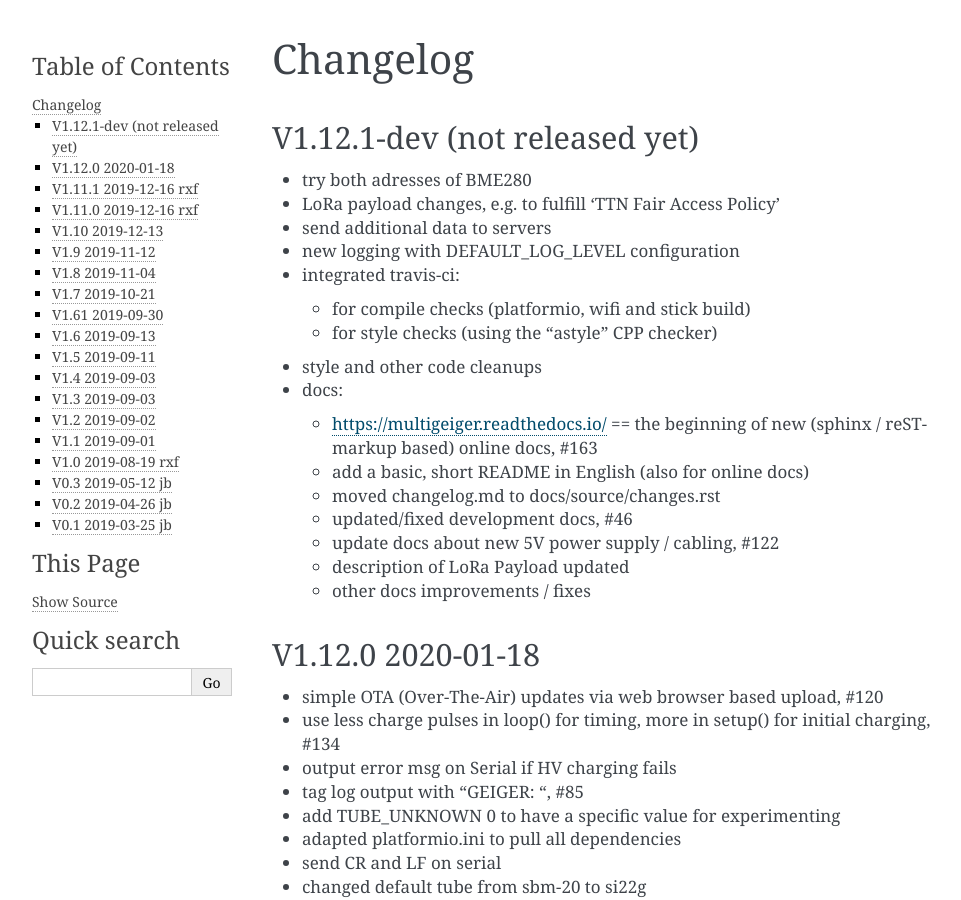
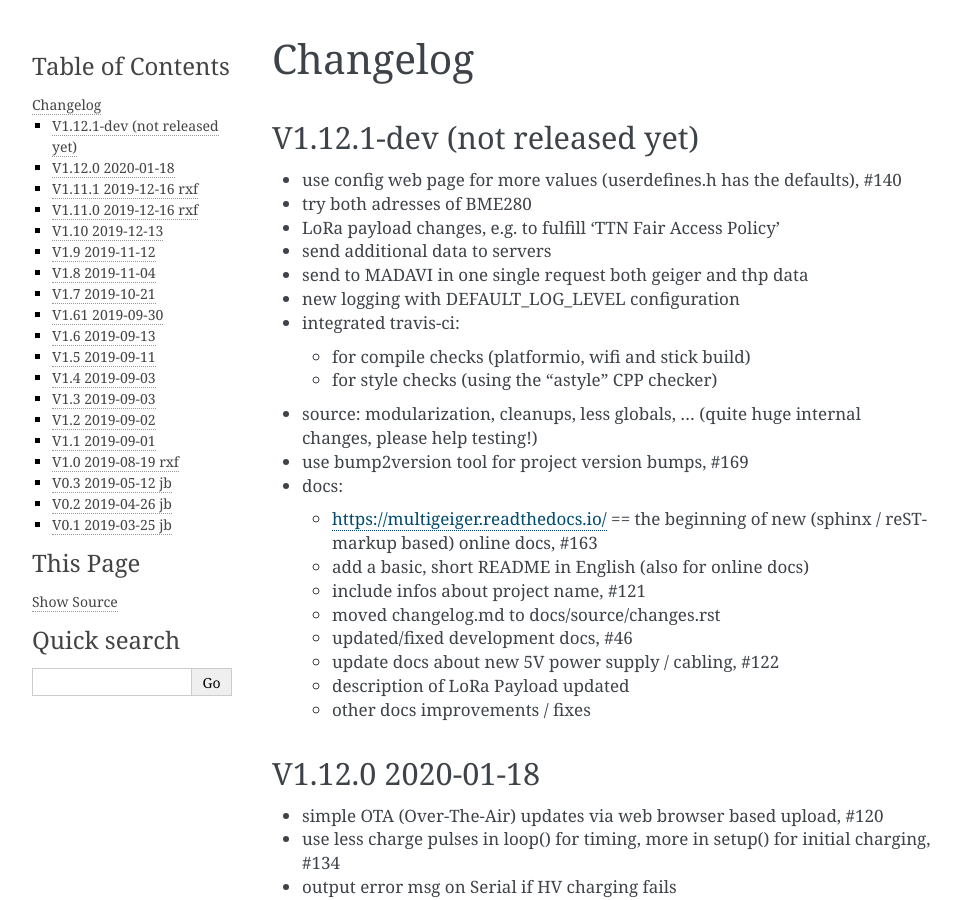
Before and after one commit to ecocurious2/MultiGeiger, a Sphinx documentation site: the page built from docs/source/changes.rst, in a window 1280 px wide and 900 px high. Shown: the whole window, without its empty margins (148-1109 px from the left). Built offline with Sphinx 7.4.7, drawn with Linux system fonts in a browser that asks for light colours.

Commit message:
update CHANGES

```diff
--- a/docs/source/changes.rst
+++ b/docs/source/changes.rst
@@ -6,20 +6,25 @@ Changelog
 V1.12.1-dev (not released yet)
 ------------------
 
+* use config web page for more values (userdefines.h has the defaults), #140
 * try both adresses of BME280
 * LoRa payload changes, e.g. to fulfill 'TTN Fair Access Policy'
 * send additional data to servers
+* send to MADAVI in one single request both geiger and thp data
 * new logging with DEFAULT_LOG_LEVEL configuration
 * integrated travis-ci:
 
   - for compile checks (platformio, wifi and stick build)
   - for style checks (using the "astyle" CPP checker)
-* style and other code cleanups
+* source: modularization, cleanups, less globals, ...
+  (quite huge internal changes, please help testing!)
+* use bump2version tool for project version bumps, #169
 * docs:
 
   - https://multigeiger.readthedocs.io/ == the beginning of
     new (sphinx / reST-markup based) online docs, #163
   - add a basic, short README in English (also for online docs)
+  - include infos about project name, #121
   - moved changelog.md to docs/source/changes.rst
   - updated/fixed development docs, #46
   - update docs about new 5V power supply / cabling, #122
```
